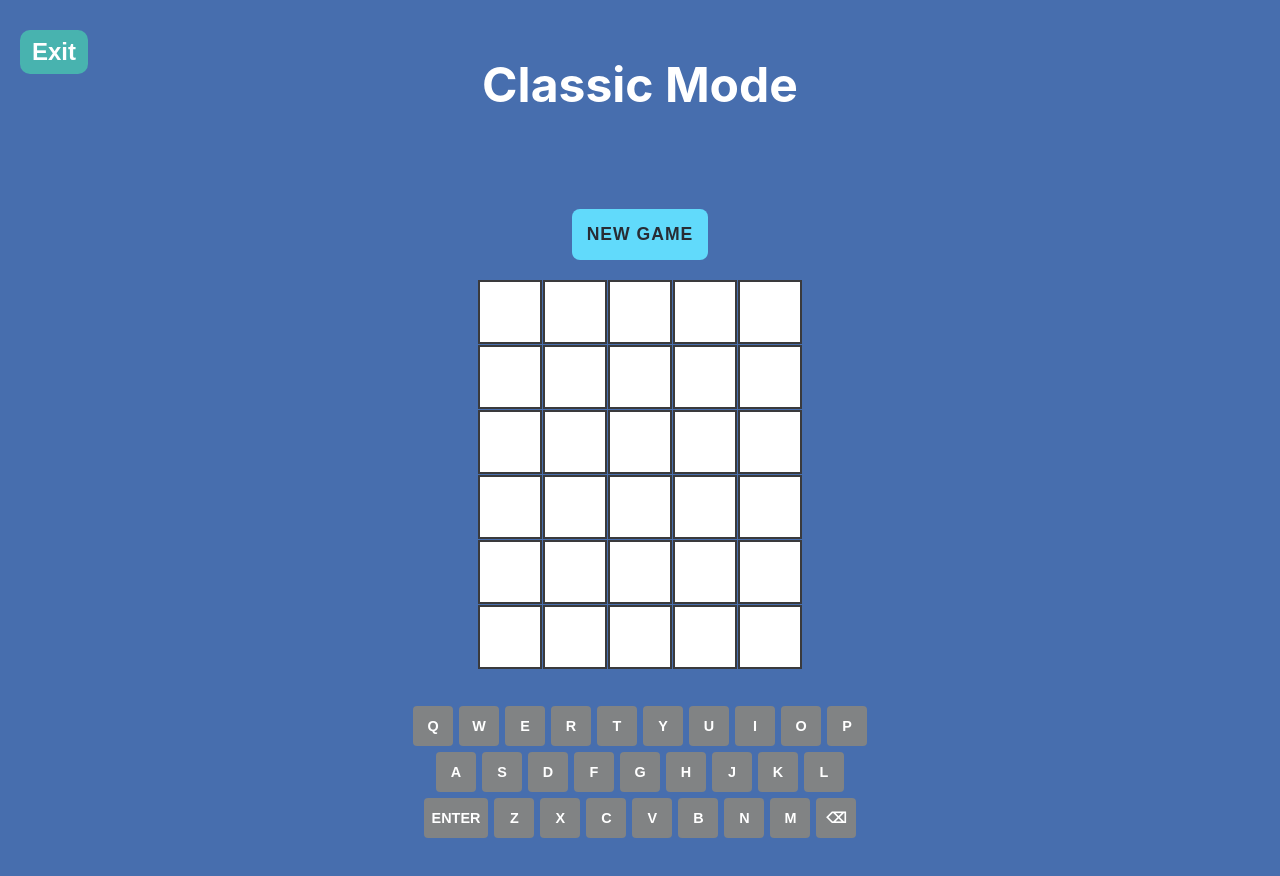
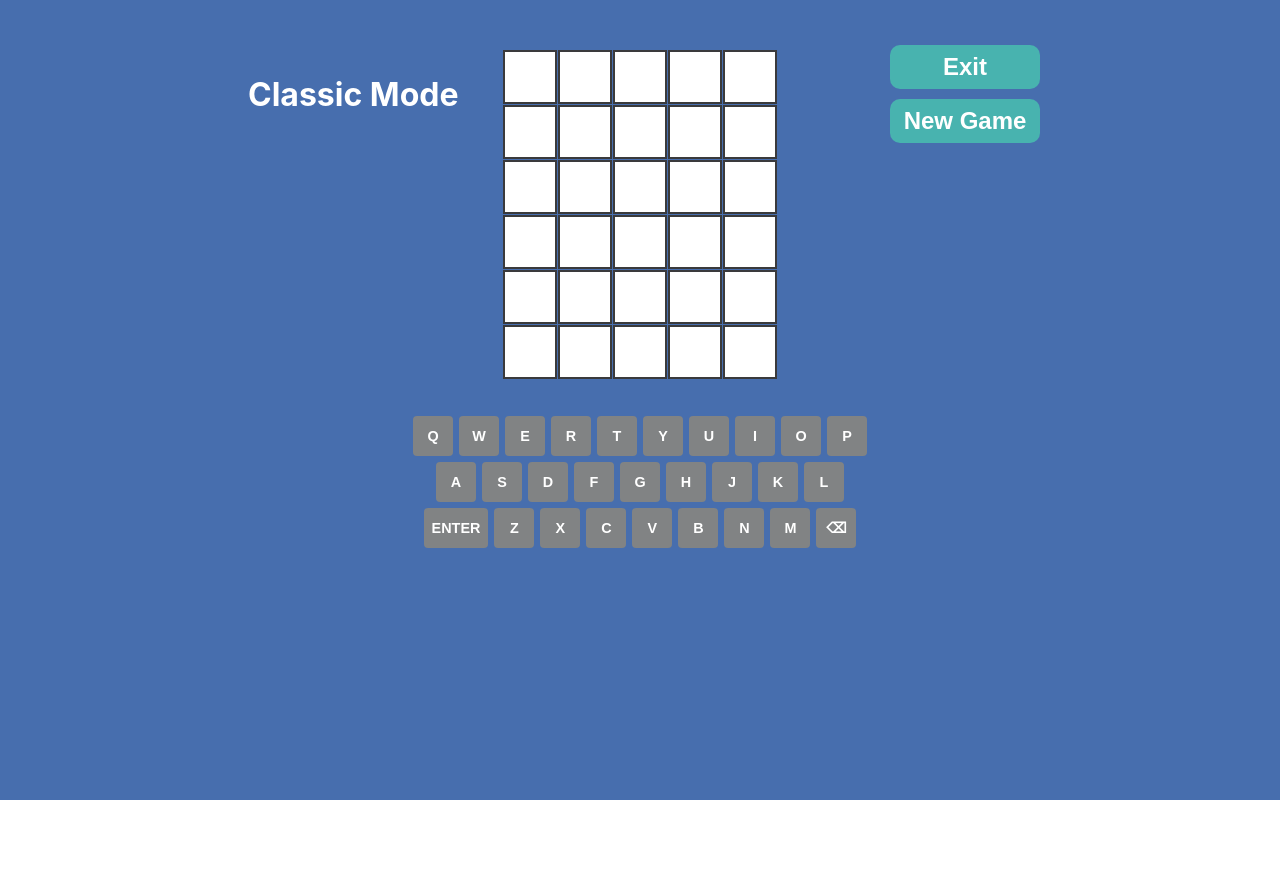
Before and after one commit to RunningFok/wordle-web-game, a React (Create React App) app in the folder frontend/: page / in a window 1280 px wide. Both pictures are taken after a click on the button "CLASSIC MODE". Shown: the top 876 px of the page. After the commit the page ends 800 px from the top, so only its background shows below. Built offline with nearby package versions, Linux system fonts and the light colour scheme; the HTML template or start-up script is replaced by a standard one.

Commit message:
[Create-Game-Page] Updated webview GamePage display to take up less space

```diff
--- a/frontend/src/App.css
+++ b/frontend/src/App.css
@@ -6,8 +6,7 @@
 }
 
 .App-header {
-  background-color: #476EAE;
-  padding: 20px;
+  padding: 10px;
   color: white;
 }
 
@@ -77,13 +76,38 @@
 }
 
 .game-header {
-  position: relative;
-  padding-top: 30px;
-  padding: 15px;
+  display: flex;
+  flex-direction: row;
+  padding-top: 10px;
+  padding: 10px;
+  justify-content: space-between;
+  align-items: center;
+}
+
+@media (min-width: 768px) {
+  .game-container {
+    position: relative;
+  }
+
+  .game-header {
+    position: absolute;
+    top: 0;
+    left: 0;
+    right: 0;
+    z-index: 10;
+    max-width: 800px;
+    margin: 35px auto;
+  }
+}
+
+.game-header-buttons {
+  display: flex;
+  flex-direction: column;
+  align-items: center;
+  gap: 10px;
 }
 
 .back-button {
-  position: absolute;
   top: 10px;
   left: 0px;
   padding: 8px 12px;
@@ -95,24 +119,50 @@
   border-radius: 10px;
   cursor: pointer;
   font-size: 1.5rem;
+  width: 150px;
 }
 
 .back-button:hover {
+  background-color: #C0392B;
+}
+
+.new-game-button {
+  top: 10px;
+  left: 0px;
+  padding: 8px 12px;
+  background-color: #48B3AF;
+  color: white;
+  font-weight: bold;
+  text-align: center;
+  border: none;
+  border-radius: 10px;
+  cursor: pointer;
+  font-size: 1.5rem;
+  width: 150px;
+}
+
+.new-game-button:hover {
   background-color: #48B3AF;
 }
 
 .mode-indicator {
-  padding: 20px 16px;
+  padding: 10px 8px;
   border-radius: 6px;
-  font-size: 3rem;
-  color: #ffffff;
+  font-size: 2rem;
+  color: #FFFFFF;
   font-weight: bold;
 }
 
 .game-container {
   max-width: 600px;
   margin: 0 auto;
-  padding: 20px;
+  padding: 10px;
+}
+
+@media (max-width: 767px) {
+  .game-container {
+    position: relative;
+  }
 }
 
 .game-controls {
@@ -177,10 +227,10 @@
 }
 
 .letter-tile {
-  width: 60px;
-  height: 60px;
-  border: 2px solid #3a3a3c;
-  background-color: #ffffff;
+  width: 50px;
+  height: 50px;
+  border: 2px solid #3A3A3C;
+  background-color: #FFFFFF;
   color: black;
   font-size: 1.5rem;
   font-weight: bold;
--- a/frontend/src/components/GamePage.tsx
+++ b/frontend/src/components/GamePage.tsx
@@ -20,19 +20,20 @@ export const GamePage: React.FC<GamePageProps> = ({
       <div className="App">
         <header className="App-header">
           <div className="game-header">
-            <button className="back-button" onClick={onBackToHome}>
-              Exit
-            </button>
             <div className="mode-indicator">
               {gameState.mode === 'classic' ? 'Classic Mode' : 'Custom Mode'}
+            </div>
+            <div className="game-header-buttons">
+              <button className="back-button" onClick={onBackToHome}>
+                Exit
+              </button>
+              <button className="new-game-button" onClick={onNewGame}>
+                {gameState.gameStatus === 'playing' ? 'New Game' : 'Play Again'}
+              </button>
             </div>
           </div>
         </header>
         <main className="game-container">
-            <GameControl
-                gameState={gameState}
-                onNewGame={onNewGame}
-            />
             <GameBoard
                 gameState={gameState}
                 setGameState={setGameState}
```
